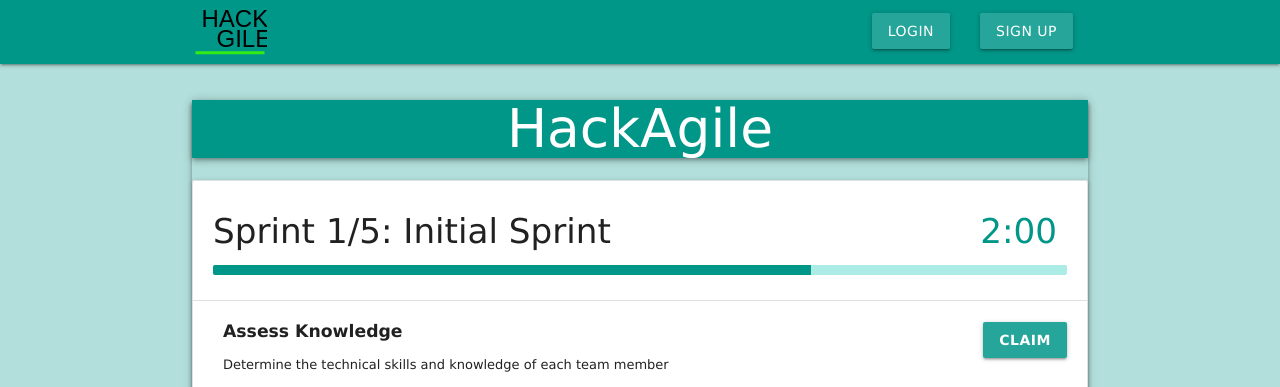
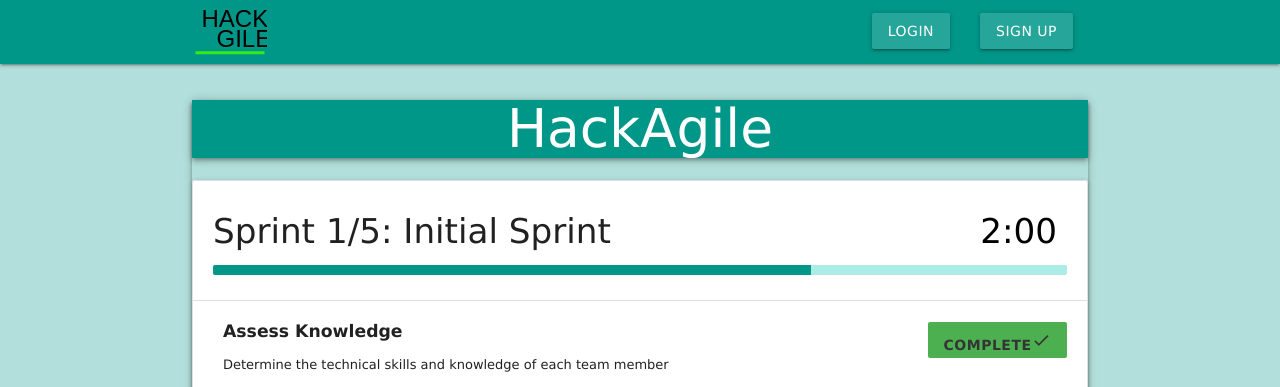
Before and after one commit to nicolasdossantos/HackGile_PennApps, a PHP site: page /public/project.php in a window 1280 px wide. Shown: the top 387 px of the page. Run offline with PHP 8.4, Linux system fonts and the light colour scheme.

Commit message:
Update project page

```diff
--- a/HackGile/classes/member.php
+++ b/HackGile/classes/member.php
@@ -33,36 +33,50 @@ class member extends Database
         return [project::get_default_project1()];
     }
 
+    private static $member1 = null;
     public static function GetDefaultMember1()
     {
+        if(self::$member1 !== null){
+            return self::$member1;
+        }
         $args = array(
             "email" => "ndefilippis98@gmail.com",
             "fname" => "Nick",
             "lname" => "DeFilippis",
             "is_admin" =>true);
 
-        return new Member($args);
+        self::$member1 = new Member($args);
+        return self::$member1;
     }
 
+    private static $member2 = null;
     public static function GetDefaultMember2()
     {
+        if(self::$member2 !== null){
+            return self::$member2;
+        }
         $args = array(
             "email" => "tuh36069@temple.edu",
             "fname" => "Nicolas",
             "lname" => "Dos Santos",
             "is_admin" =>true);
-        return new Member($args);
-
+        self::$member2 = new Member($args);
+        return self::$member2;
     }
 
+    private static $member3 = null;
     public static function GetDefaultMember3()
     {
+        if(self::$member3 !== null){
+            return self::$member3;
+        }
         $args = array(
             "email" => "tchin25@gmail.com",
             "fname" => "Thomas",
             "lname" => "Chin",
             "is_admin" =>true);
-        return new Member($args);
+        self::$member3 = new Member($args);
+        return self::$member3;
     }
 
     public function deleteMember($member)
--- a/HackGile/classes/project.php
+++ b/HackGile/classes/project.php
@@ -88,8 +88,20 @@ class project
 
         $sprint1 = self::$default_project->create_sprint("Initial Sprint", 2);
         $story1_1 = new story("Assess Knowledge", "Determine the technical skills and knowledge of each team member", 1);
+        $story1_1->add_member(member::GetDefaultMember1());
+        $story1_1->add_member(member::GetDefaultMember2());
+        $story1_1->add_member(member::GetDefaultMember3());
+        $story1_1->complete();
         $story1_2 = new story("Discuss Idea", "Discuss the ideas and goals for the final project", 1);
+        $story1_2->add_member(member::GetDefaultMember1());
+        $story1_2->add_member(member::GetDefaultMember2());
+        $story1_2->add_member(member::GetDefaultMember3());
+        $story1_2->complete();
         $story1_3 = new story("Determine Technologies", "Find the best suited technologies for this project", 1);
+        $story1_3->add_member(member::GetDefaultMember1());
+        $story1_3->add_member(member::GetDefaultMember2());
+        $story1_3->add_member(member::GetDefaultMember3());
+        $story1_3->complete();
 
         $sprint1->add_story($story1_1);
         $sprint1->add_story($story1_2);
@@ -98,9 +110,13 @@ class project
 
         $sprint2 = self::$default_project->create_sprint("Database Design", 2);
         $story2_1 = new story("Map out structure", "Write out the needed properties and how they'll be connected", 1);
+        $story2_1->add_member(member::GetDefaultMember2());
         $story2_2 = new story("Draft MySQL file", "Create sql script that creates the above table", 1);
+        $story2_2->add_member(member::GetDefaultMember2());
         //$story2_1->add_substory(($story2_2));
         $story2_3 = new story("Create Functions", "Mock up important functions that allows use to use the data in the database", 1);
+        $story2_3->add_member(member::GetDefaultMember1());
+        $story2_3->add_member(member::GetDefaultMember3());
 
         $sprint2->add_story($story2_1);
         $sprint2->add_story($story2_2);
--- a/HackGile/classes/story.php
+++ b/HackGile/classes/story.php
@@ -9,6 +9,7 @@ class story
     public $title;
     public $description;
     public $priority;
+    public $members = array();
 
     public function __construct($title, $description, $priority) {
         $this->title = $title ?? '';
@@ -29,6 +30,10 @@ class story
         if ($this->isSubstory){
             $this->parentStory->check_substory_completion();
         }
+    }
+
+    public function add_member($member){
+        $this->members[] = $member;
     }
 
     public function check_substory_completion(){
--- a/HackGile/private/functions.php
+++ b/HackGile/private/functions.php
@@ -36,12 +36,14 @@ function redirect_to($location) {
 }
 
 function get_gravatar_url($email, $fname, $lname, $size, $useMysteryPerson){
+    $fname = u($fname);
+    $lname = u($lname);
     $hash = md5(strtolower(trim(h($email))));
     if($useMysteryPerson) {
         return "https://www.gravatar.com/avatar/" . $hash . "?s=" . $size . "&d=mp";
     }
     else{
-        return "https://www.gravatar.com/avatar/" . $hash . "?s=" . $size . "&d=https%3A%2F%2Fui-avatars.com%2Fapi%2F/".$fname."+".$lname."/".$size;
+        return "https://www.gravatar.com/avatar/" . $hash . "?s=" . $size . "&d=https%3A%2F%2Fui-avatars.com%2Fapi%2F/".$fname."%2B".$lname."/".$size;
     }
 }
 
--- a/HackGile/private/shared/public_header.php
+++ b/HackGile/private/shared/public_header.php
@@ -27,7 +27,7 @@
                     <?php if (isset($_SESSION['logged_in']) && $_SESSION['logged_in']) : ?>
                         <li><a href="<?php echo url_for('/member.php'); ?>" style="height:64px;">
                                 <?php echo
-                                    "<img style=\"margin-top: 5px;\" src=" . get_gravatar_url($_SESSION['email'], $_SESSION['fname'], $_SESSION['lname'], '50',true) . ">"
+                                    "<img style='margin-top: 5px;border-radius:50%;border-width:2px;border-color:#00695c;border-style:solid;' src=" . get_gravatar_url($_SESSION['email'], $_SESSION['fname'], $_SESSION['lname'], '50',true) . ">"
                                 ?>
                             </a>
                         </li>
--- a/HackGile/public/project.php
+++ b/HackGile/public/project.php
@@ -20,7 +20,7 @@ $project = project::get_default_project1();
             <ul class="collection with-header z-depth-1">
                 <li class="collection-header">
                     <?php echo "<h4> Sprint " . $sprint_index . "/" . $project->number_of_sprints() . ": " . $sprint->name
-                        . "<div class='secondary-content teal-text' style='padding-right:10px;'>" . $sprint->alertTime() . "</div></h4>"
+                        . "<div class='secondary-content black-text' style='padding-right:10px;'>" . $sprint->alertTime() . "</div></h4>"
                     ?>
                     <div class="progress" style="height:10px;">
                         <div class="determinate teal" style="width: 70%">
@@ -32,10 +32,28 @@ $project = project::get_default_project1();
 
                 <?php foreach($stories as $story) { ?>
                     <li class="collection-item">
-                        <?php echo "<h6 style='font-weight:bold;'>$story->title
-                        <div class='secondary-content'><a href='claim' class='btn btn-primary'>Claim</a></div></h6>"
-                        ?>
+                        <?php echo "<h6 style='font-weight:bold;'>$story->title" ?>
+                        <?php echo "<div class='secondary-content'>" ?>
+                            <?php if($story->isComplete) { ?>
+                                <a class='btn green btn-flat'>Complete<i class="material-icons">check</i></a>
+                            <?php } else { ?>
+                                <a action='claim' class='btn btn-primary'>Claim</a>
+                                <a action='assign' class='btn btn-primary'>Assign</a>
+                            <?php } ?>
+                        <?php echo "</div></h6>" ?>
+
                         <?php echo "<p> $story->description</p>" ?>
+
+                        <?php $members = $story->members ?>
+                        <?php foreach($members as $member) { ?>
+                            <?php echo
+                                "<img
+                                    style='border-radius:50%; display:inline;'
+                                    src=" . get_gravatar_url($member->email, $member->fname, $member->lname, 35, false) .
+                                ">"
+                            ?>
+                        <?php } ?>
+
 
                         <?php /*$substories = $story->substory ?>
                         <?php if(!empty($substories)) : ?>
```
